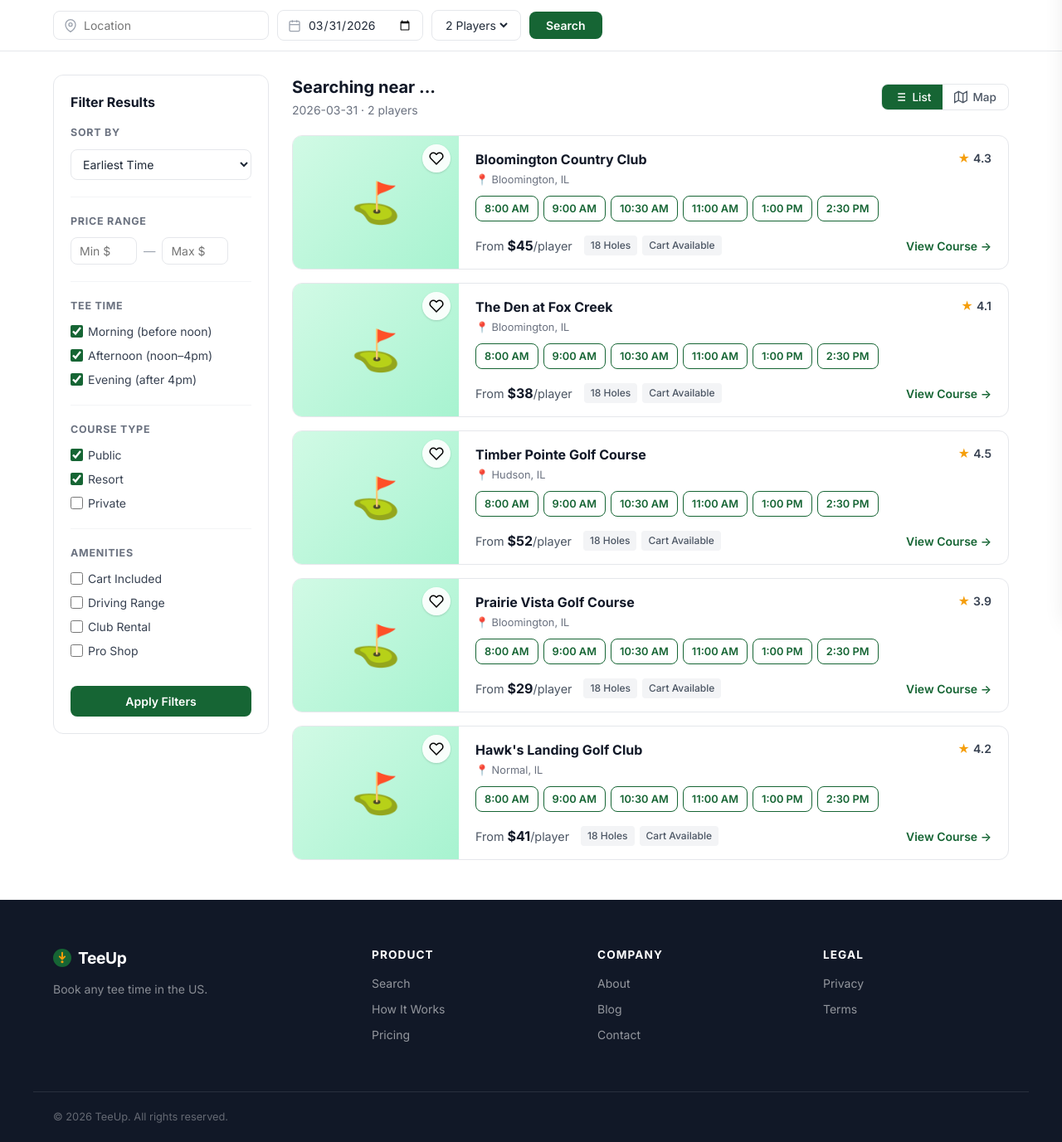
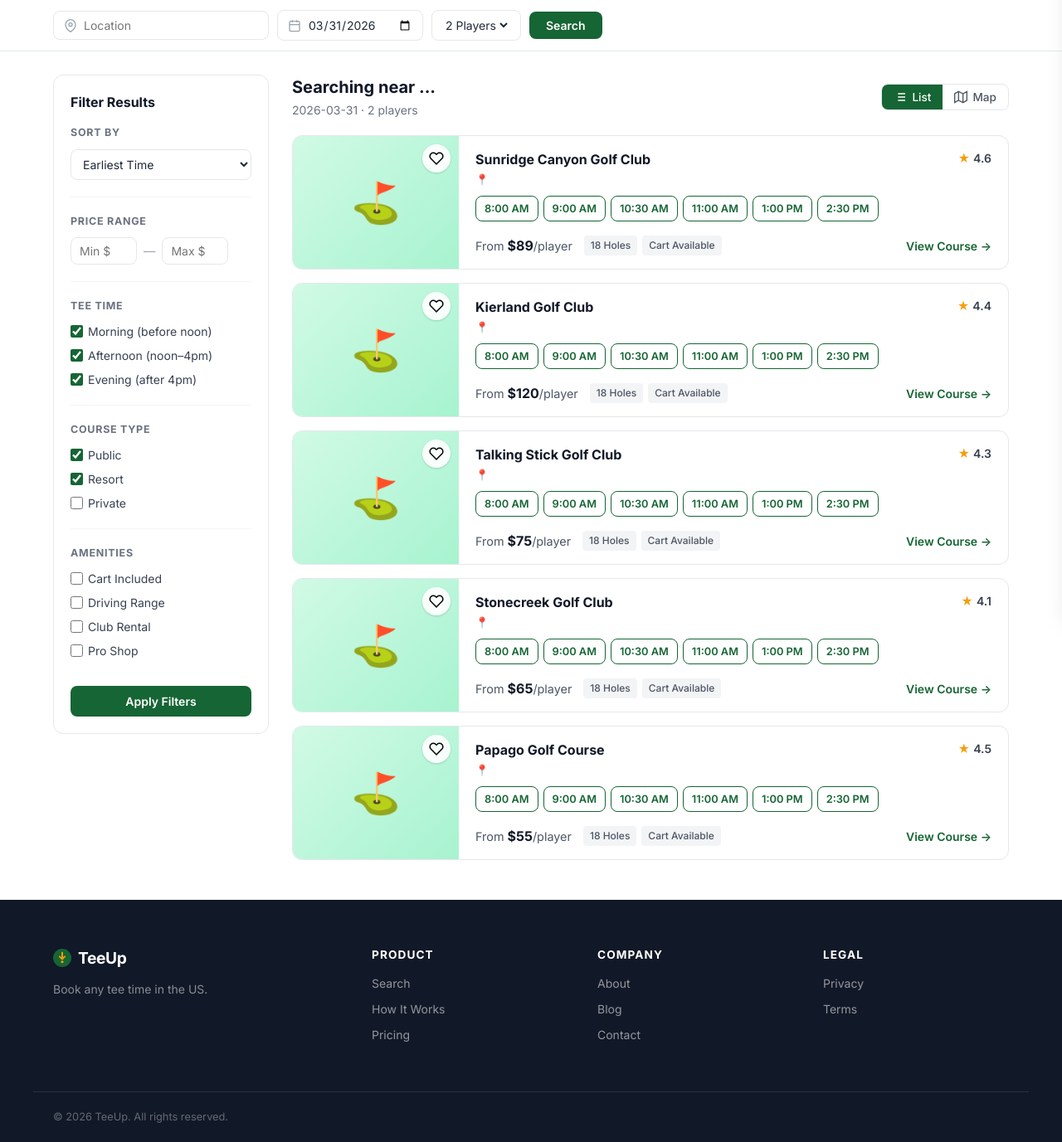
Before and after one commit to AtlasAie/TeeUp, a Flask app: page /search in a window 1280 px wide. Shown: the part 64-1441 px from the top of the page at 83% size. Run offline with Flask 3, Linux system fonts and the light colour scheme.

Commit message:
Fix demo results: show location-aware course names instead of hardcoded IL
Co-Authored-By: Claude Sonnet 4.6 <noreply@anthropic.com>

```diff
--- a/templates/results.html
+++ b/templates/results.html
@@ -119,11 +119,11 @@
       <!-- DEMO RESULTS when API has no data -->
       <div id="resultsList" class="results-list">
         {% set demo_courses = [
-          ('Bloomington Country Club', 'Bloomington, IL', 4.3, '$45', '8:00 AM', '1001'),
-          ('The Den at Fox Creek', 'Bloomington, IL', 4.1, '$38', '9:30 AM', '1002'),
-          ('Timber Pointe Golf Course', 'Hudson, IL', 4.5, '$52', '10:00 AM', '1003'),
-          ('Prairie Vista Golf Course', 'Bloomington, IL', 3.9, '$29', '11:00 AM', '1004'),
-          ('Hawk\'s Landing Golf Club', 'Normal, IL', 4.2, '$41', '1:00 PM', '1005'),
+          ('Sunridge Canyon Golf Club', location, 4.6, '$89', '7:30 AM', '1001'),
+          ('Kierland Golf Club', location, 4.4, '$120', '8:00 AM', '1002'),
+          ('Talking Stick Golf Club', location, 4.3, '$75', '9:00 AM', '1003'),
+          ('Stonecreek Golf Club', location, 4.1, '$65', '10:30 AM', '1004'),
+          ('Papago Golf Course', location, 4.5, '$55', '12:00 PM', '1005'),
         ] %}
         {% for name, loc, rating, price, time, cid in demo_courses %}
         <div class="course-card">
```
